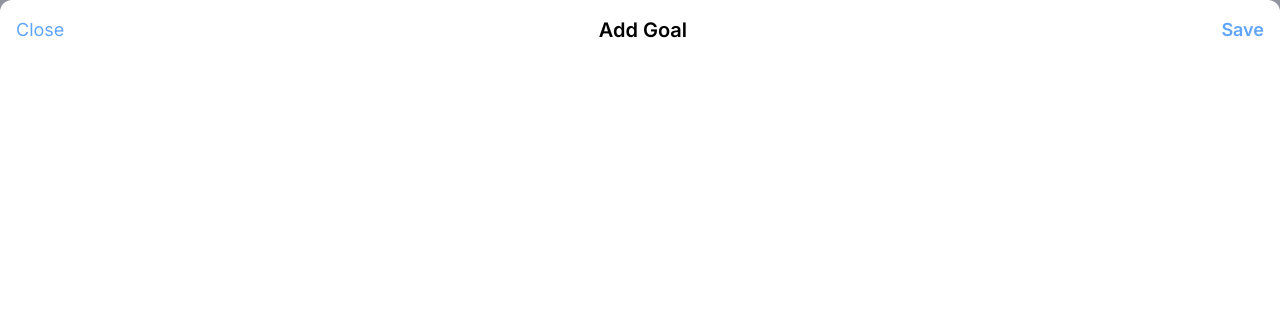
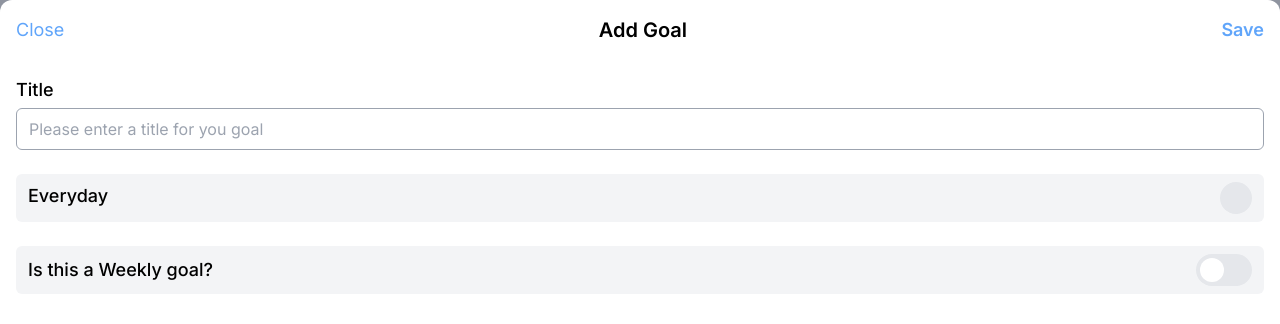
Before and after one commit to SudhanshuBhagwat/tracker, a Next.js app: page / in a window 1280 px wide. Both pictures are taken after a click on the button "Add Goal". Shown: the top 324 px of the page. Built offline with nearby package versions, Linux system fonts and the light colour scheme.

Commit message:
* Updated tsconfig * Added weekdays option in add goal modal * Added framer-motion and @tailwindcss/form plugin

```diff
--- a/package.json
+++ b/package.json
@@ -20,6 +20,7 @@
     "react-dom": "17.0.2"
   },
   "devDependencies": {
+    "@tailwindcss/forms": "^0.5.0",
     "@types/node": "17.0.21",
     "@types/react": "17.0.39",
     "autoprefixer": "^10.4.2",
--- a/src/components/AddGoal.tsx
+++ b/src/components/AddGoal.tsx
@@ -1,4 +1,7 @@
-import React from "react";
+import { Disclosure, RadioGroup, Switch, Transition } from "@headlessui/react";
+import { AnimatePresence, motion } from "framer-motion";
+import React, { useState } from "react";
+import Checkbox from "./Checkbox";
 import Modal from "./Modal";
 
 interface Props {
@@ -7,6 +10,9 @@ interface Props {
 }
 
 const AddGoal: React.FC<Props> = ({ isOpen, setIsOpen }) => {
+  const [isEveryday, setIsEveryday] = useState<boolean>(false);
+  const [times, setTimes] = useState<number>(1);
+
   function handleIsOpen() {
     setIsOpen(false);
   }
@@ -29,6 +35,92 @@ const AddGoal: React.FC<Props> = ({ isOpen, setIsOpen }) => {
             Save
           </button>
         </div>
+        <div className="flex flex-col items-start px-4 space-y-6 mt-4">
+          <div className="flex flex-col items-start w-full">
+            <label htmlFor="goal-title" className="text-lg font-medium">
+              Title
+            </label>
+            <input
+              id="goal-title"
+              type="text"
+              className="w-full rounded-md mt-1 border-gray-400 placeholder:text-gray-400"
+              placeholder="Please enter a title for you goal"
+            />
+          </div>
+          <div className="w-full flex items-start justify-between px-3 py-2 bg-gray-100 rounded-md">
+            <label htmlFor="everyday" className="text-lg font-medium">
+              Everyday
+            </label>
+            <Checkbox isDone={isEveryday} setIsDone={setIsEveryday} />
+          </div>
+          <div className="w-full bg-gray-100 px-3 py-2 rounded-md transition">
+            <Disclosure>
+              {({ open }) => (
+                <>
+                  <Disclosure.Button className="flex justify-between items-center w-full text-lg font-medium text-left">
+                    <span>Is this a Weekly goal?</span>
+                    <Switch
+                      as="div"
+                      checked={open}
+                      onChange={(value) => !value}
+                      className={`${
+                        open ? "bg-blue-400" : "bg-gray-200"
+                      } relative inline-flex items-center h-8 rounded-full w-14 transition`}
+                    >
+                      <span className="sr-only">Enable notifications</span>
+                      <span
+                        className={`${
+                          open ? "translate-x-7" : "translate-x-1"
+                        } inline-block w-6 h-6 transform bg-white rounded-full transition ease-in-out duration-150`}
+                      />
+                    </Switch>
+                  </Disclosure.Button>
+                  <Disclosure.Panel className="pt-2 pb-2 w-full flex flex-col items-start transition space-y-4">
+                    <span className="text-gray-400 text-base">
+                      {times} {times > 1 ? "times" : "time"} per week
+                    </span>
+                    <RadioGroup
+                      value={times}
+                      onChange={setTimes}
+                      className="w-full"
+                    >
+                      <RadioGroup.Label className="sr-only">
+                        Frequency
+                      </RadioGroup.Label>
+                      <div className="flex justify-center">
+                        <span className="relative z-0 inline-flex justify-between w-full">
+                          {[...Array(7).keys()]
+                            .map((el) => el + 1)
+                            .map((number) => {
+                              return (
+                                <RadioGroup.Option
+                                  key={number}
+                                  value={number}
+                                  className="transition"
+                                >
+                                  {({ checked }) => (
+                                    <span
+                                      className={`${
+                                        checked
+                                          ? "bg-blue-400 text-white border-blue-400"
+                                          : "text-gray-400 border-gray-200"
+                                      } w-10 h-10 border rounded-full inline-flex justify-center items-center transition`}
+                                    >
+                                      {number}
+                                    </span>
+                                  )}
+                                </RadioGroup.Option>
+                              );
+                            })}
+                        </span>
+                      </div>
+                    </RadioGroup>
+                  </Disclosure.Panel>
+                </>
+              )}
+            </Disclosure>
+          </div>
+        </div>
       </div>
     </Modal>
   );
--- /dev/null
+++ b/src/components/Checkbox.tsx
@@ -0,0 +1,29 @@
+import { Switch } from "@headlessui/react";
+import { CheckIcon } from "@heroicons/react/outline";
+import React from "react";
+
+interface Props {
+  isDone: boolean;
+  setIsDone: (value: boolean) => void;
+}
+
+const Checkbox: React.FC<Props> = ({ isDone, setIsDone }) => {
+  return (
+    <Switch
+      checked={isDone}
+      onChange={setIsDone}
+      className={`relative inline-flex justify-center items-center h-8 rounded-full w-8 bg-gray-200 transition`}
+    >
+      <span className="sr-only">Complete Goal</span>
+      <span
+        className={`${
+          isDone && "bg-blue-400"
+        } w-6 h-6 rounded-full flex items-center justify-center transition`}
+      >
+        {isDone && <CheckIcon className="w-4 h-4 text-white" />}
+      </span>
+    </Switch>
+  );
+};
+
+export default Checkbox;
--- a/src/components/Goal.tsx
+++ b/src/components/Goal.tsx
@@ -1,6 +1,5 @@
-import { Switch } from "@headlessui/react";
-import { CheckIcon } from "@heroicons/react/outline";
 import React, { useState } from "react";
+import Checkbox from "./Checkbox";
 
 interface Props {
   goal: any;
@@ -15,20 +14,7 @@ const Goal: React.FC<Props> = ({ goal }) => {
         <h3 className="text-md font-medium">{goal.title}</h3>
         <span className="text-xs mt-[2px] text-gray-400">{goal.span}</span>
       </div>
-      <Switch
-        checked={isDone}
-        onChange={setIsDone}
-        className={`relative inline-flex justify-center items-center h-8 rounded-full w-8 bg-gray-200 transition`}
-      >
-        <span className="sr-only">Complete Goal</span>
-        <span
-          className={`${
-            isDone && "bg-blue-400"
-          } w-6 h-6 rounded-full flex items-center justify-center transition`}
-        >
-          {isDone && <CheckIcon className="w-4 h-4 text-white" />}
-        </span>
-      </Switch>
+      <Checkbox isDone={isDone} setIsDone={setIsDone} />
     </div>
   );
 };
--- a/src/pages/_app.tsx
+++ b/src/pages/_app.tsx
@@ -1,7 +1,8 @@
-import "../../styles/globals.css";
 import Head from "next/head";
 import type { AppProps } from "next/app";
 import { format } from "date-fns";
+
+import "../../styles/globals.css";
 
 function MyApp({ Component, pageProps }: AppProps) {
   return (
@@ -21,7 +22,7 @@ function MyApp({ Component, pageProps }: AppProps) {
         <link rel="manifest" href="/site.webmanifest" />
       </Head>
       <div className="h-14 flex items-center px-4 bg-gray-50">
-        <h2 className="text-2xl font-semibold">
+        <h2 className="text-2xl font-bold">
           {format(new Date(), "eeee, LLLL do")}
         </h2>
       </div>
--- a/src/pages/index.tsx
+++ b/src/pages/index.tsx
@@ -17,7 +17,7 @@ const Home: NextPage = () => {
   return (
     <div className="h-full p-4">
       <div className="flex justify-between items-center">
-        <h2 className="text-2xl font-medium">Goals</h2>
+        <h2 className="text-2xl font-semibold">Goals</h2>
         <button
           className="flex items-center bg-blue-200 px-2 py-1 rounded-md"
           onClick={() => {
--- a/tailwind.config.js
+++ b/tailwind.config.js
@@ -3,5 +3,5 @@ module.exports = {
   theme: {
     extend: {},
   },
-  plugins: [],
+  plugins: [require("@tailwindcss/forms")],
 };
--- a/tsconfig.json
+++ b/tsconfig.json
@@ -13,7 +13,8 @@
     "resolveJsonModule": true,
     "isolatedModules": true,
     "jsx": "preserve",
-    "incremental": true
+    "incremental": true,
+    "downlevelIteration": true,
   },
   "include": ["next-env.d.ts", "**/*.ts", "**/*.tsx"],
   "exclude": ["node_modules"]
```
Also changed, not shown: 1 other file (tests, documents, lock files or other folders).
